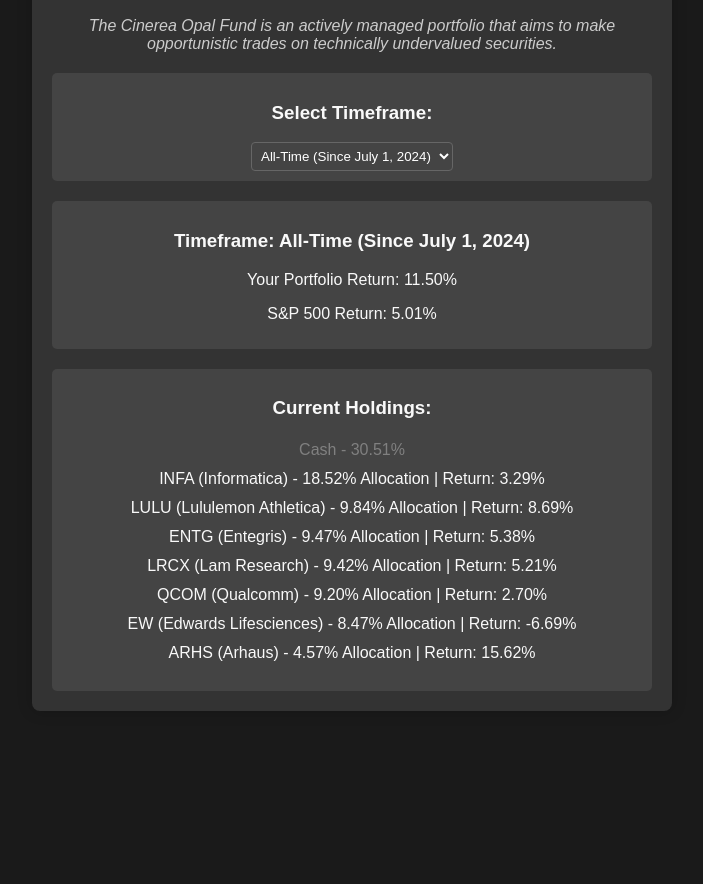
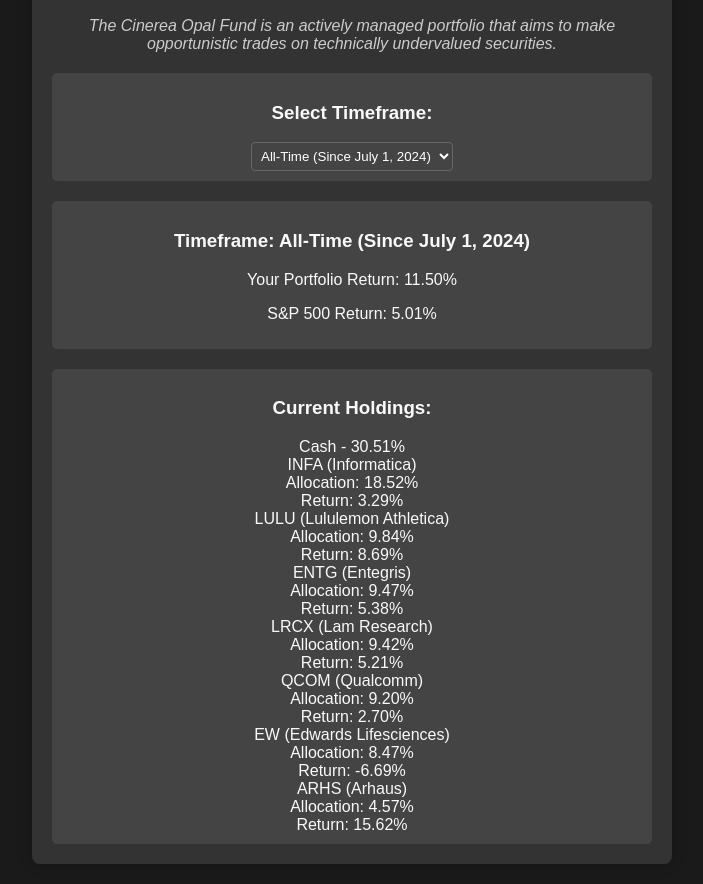
Before and after one commit to ayaancc/opal, a plain HTML site: page index.html in a window 1280 px wide. Shown: the part 151-1035 px from the top of the page, without its empty margins (288-991 px from the left). Before the commit the page ends 882 px from the top, so only its background shows below. Drawn offline with Linux system fonts and the light colour scheme.

Commit message:
Update index.html

```diff
--- a/index.html
+++ b/index.html
@@ -22,22 +22,22 @@
             </select>
         </div>
 
-        <div id="comparison-display">
-            <!-- This is where the portfolio vs S&P 500 return data will be displayed -->
+        <div id="comparison-display" class="card">
+            <!-- This is where the Opal vs S&P 500 return data will be displayed -->
         </div>
 
         <div id="holdings-list">
             <h3>Current Holdings:</h3>
-            <ul>
-                <li style="color: gray;">Cash - 30.51%</li>
-                <li>INFA (Informatica) - 18.52% Allocation | Return: 3.29%</li>
-                <li>LULU (Lululemon Athletica) - 9.84% Allocation | Return: 8.69%</li>
-                <li>ENTG (Entegris) - 9.47% Allocation | Return: 5.38%</li>
-                <li>LRCX (Lam Research) - 9.42% Allocation | Return: 5.21%</li>
-                <li>QCOM (Qualcomm) - 9.20% Allocation | Return: 2.70%</li>
-                <li>EW (Edwards Lifesciences) - 8.47% Allocation | Return: -6.69%</li>
-                <li>ARHS (Arhaus) - 4.57% Allocation | Return: 15.62%</li>
-            </ul>
+            <div class="holdings-container">
+                <div class="card cash-card">Cash - 30.51%</div>
+                <div class="card">INFA (Informatica)<br>Allocation: 18.52%<br>Return: 3.29%</div>
+                <div class="card">LULU (Lululemon Athletica)<br>Allocation: 9.84%<br>Return: 8.69%</div>
+                <div class="card">ENTG (Entegris)<br>Allocation: 9.47%<br>Return: 5.38%</div>
+                <div class="card">LRCX (Lam Research)<br>Allocation: 9.42%<br>Return: 5.21%</div>
+                <div class="card">QCOM (Qualcomm)<br>Allocation: 9.20%<br>Return: 2.70%</div>
+                <div class="card">EW (Edwards Lifesciences)<br>Allocation: 8.47%<br>Return: -6.69%</div>
+                <div class="card">ARHS (Arhaus)<br>Allocation: 4.57%<br>Return: 15.62%</div>
+            </div>
         </div>
     </div>
 
```
